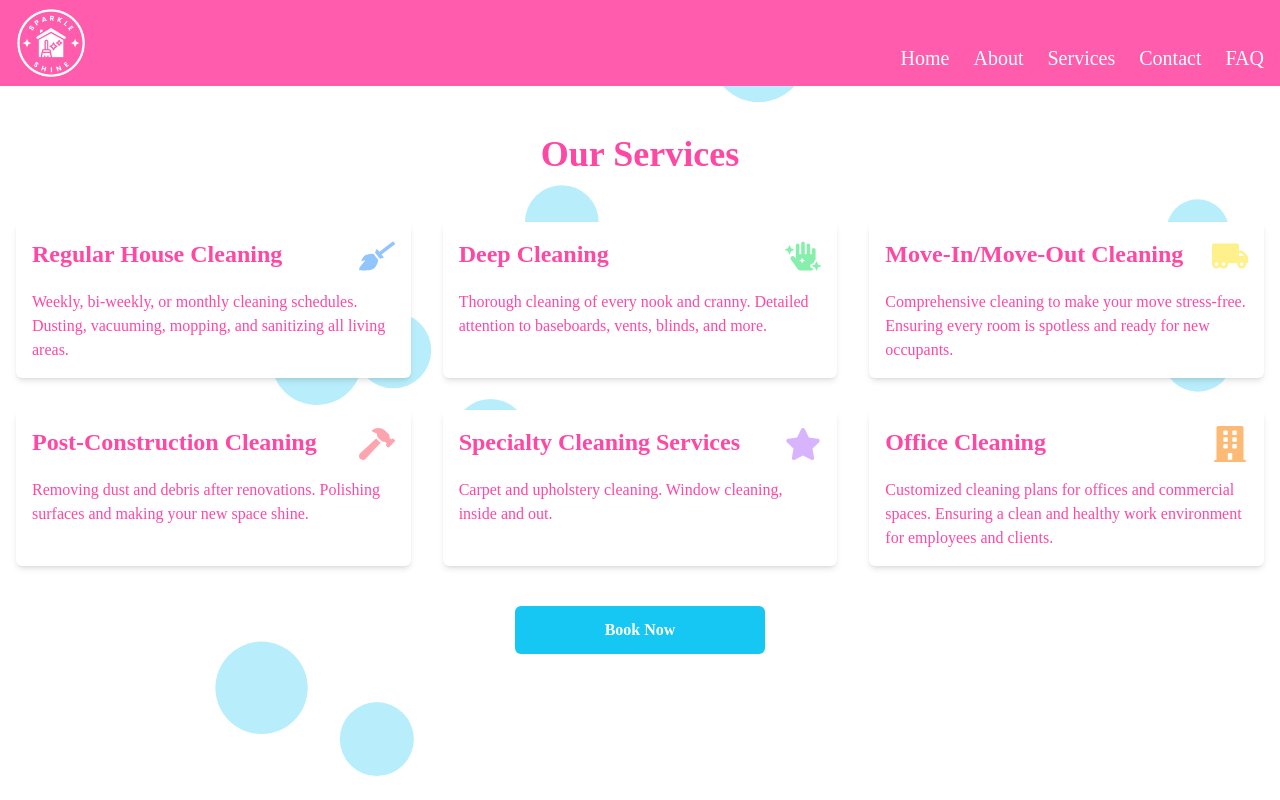
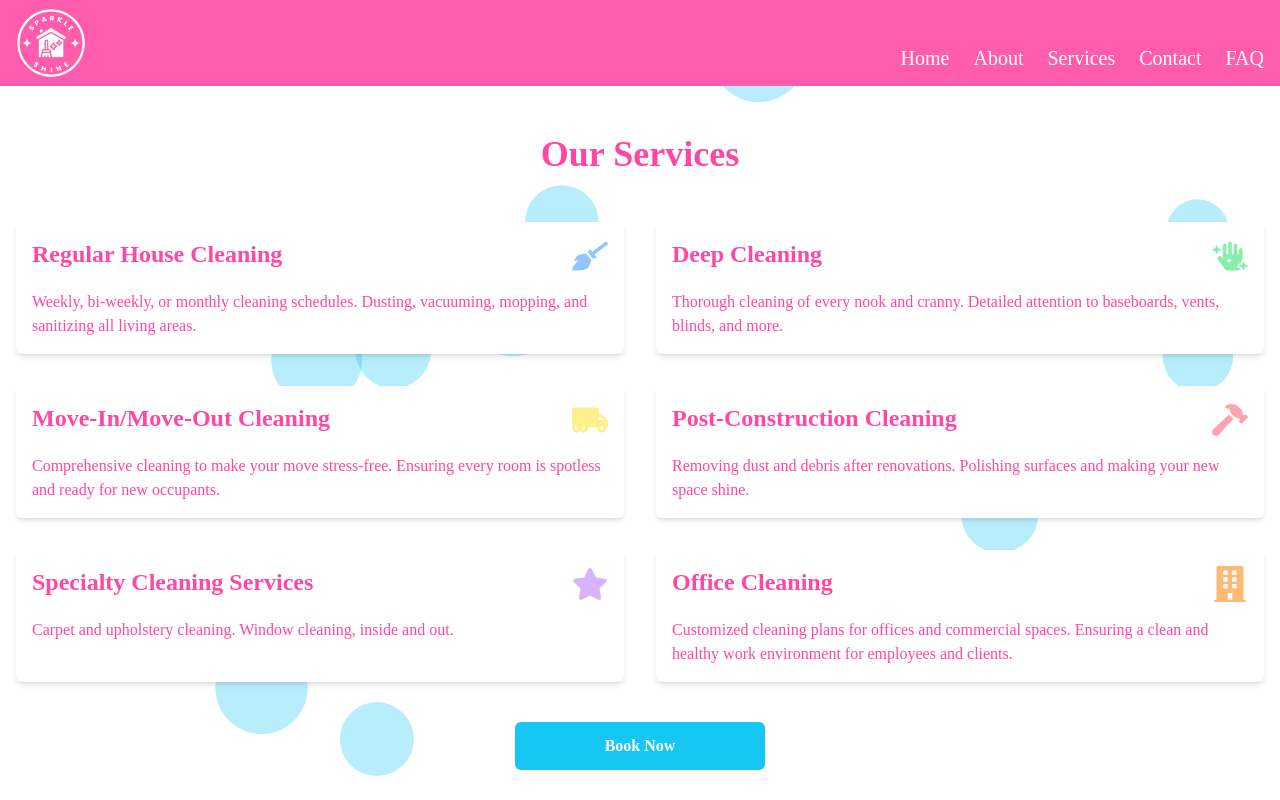
Before and after one commit to Daniel-PerezF/sparkle-n-shine, a React (Vite) app in the folder template-2/: page /services in a window 1280 px wide. Shown: the top 800 px of the page. Built offline with nearby package versions, Linux system fonts and the light colour scheme; a web font is replaced by a local one.

Commit message:
updated services grid

```diff
--- a/template-2/src/pages/services.tsx
+++ b/template-2/src/pages/services.tsx
@@ -63,7 +63,7 @@
           <h2 className="text-3xl md:text-4xl font-bold text-center mb-12">
             Our Services
           </h2>
-          <div className="grid grid-cols-1 md:grid-cols-3 gap-8 relative">
+          <div className="grid grid-cols-1 md:grid-cols-2 gap-8 relative">
             {services.map((service, index) => (
               <div
                 key={index}
```
